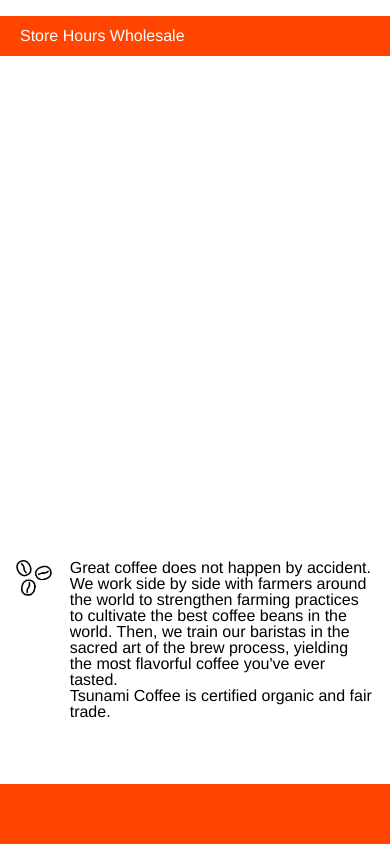
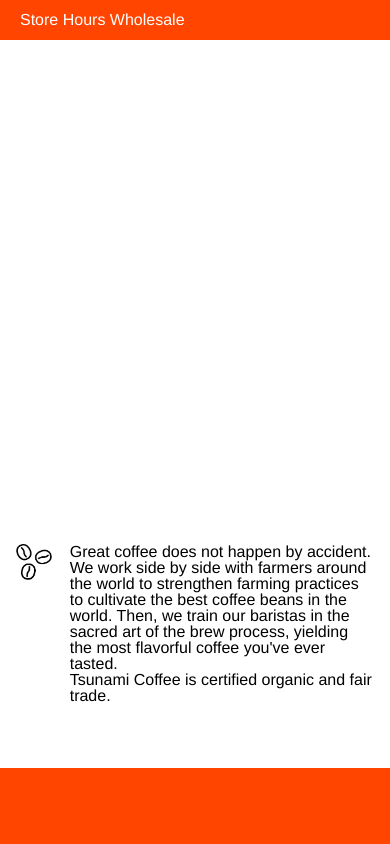
Before and after one commit to Ramtrap/tsunami-coffee, a plain HTML site: page index.html in a window 390 px wide. Shown: the top 844 px of the page. Drawn offline with Linux system fonts and the light colour scheme.

Commit message:
Completed Step 8; when screen <960px, padding-top on .main is 0.

```diff
--- a/resources/css/style.css
+++ b/resources/css/style.css
@@ -109,5 +109,7 @@ footer .container {
 }
 
 @media only screen and (max-width: 960px) {
-
+  .main {
+    padding-top: 0;
+  }
 }
```
